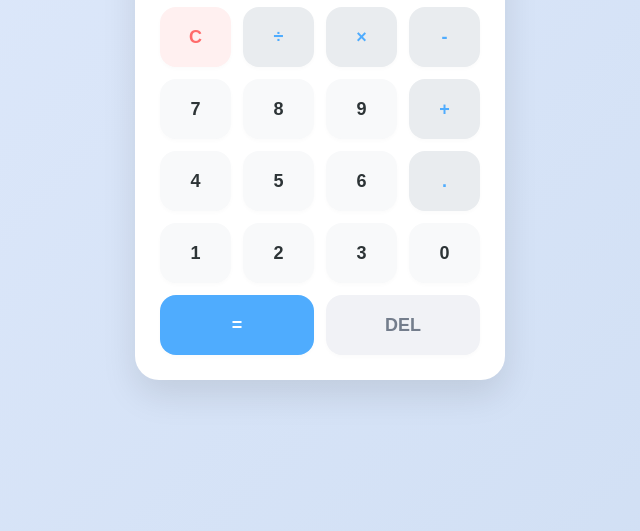
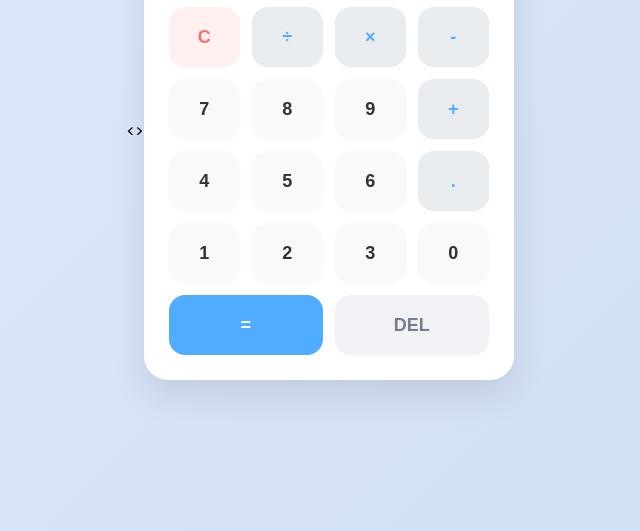
Before and after one commit to aliffauzan112233-cyber/tj-kalkulator, a website: page public/index.html in a window 1280 px wide. Shown: the part 269-800 px from the top of the page, without its empty margins (320-960 px from the left). Drawn offline with Linux system fonts and the light colour scheme.

Commit message:
add file

```diff
--- a/public/index.html
+++ b/public/index.html
@@ -118,7 +118,7 @@
     </style>
     <link href="https://fonts.googleapis.com/css2?family=Poppins:wght@400;600;800&display=swap" rel="stylesheet">
 </head>
-<body>
+<>
 
 <div class="calculator-container">
     <div class="brand-logo">TJDIGITAL</div>
@@ -151,6 +151,7 @@
     </div>
 </div>
 
-<script src="script.js"></script>
+<!-- <script src="script.js"></script> -->
+ <script src="script.js"></script>
 </body>
 </html>
```
